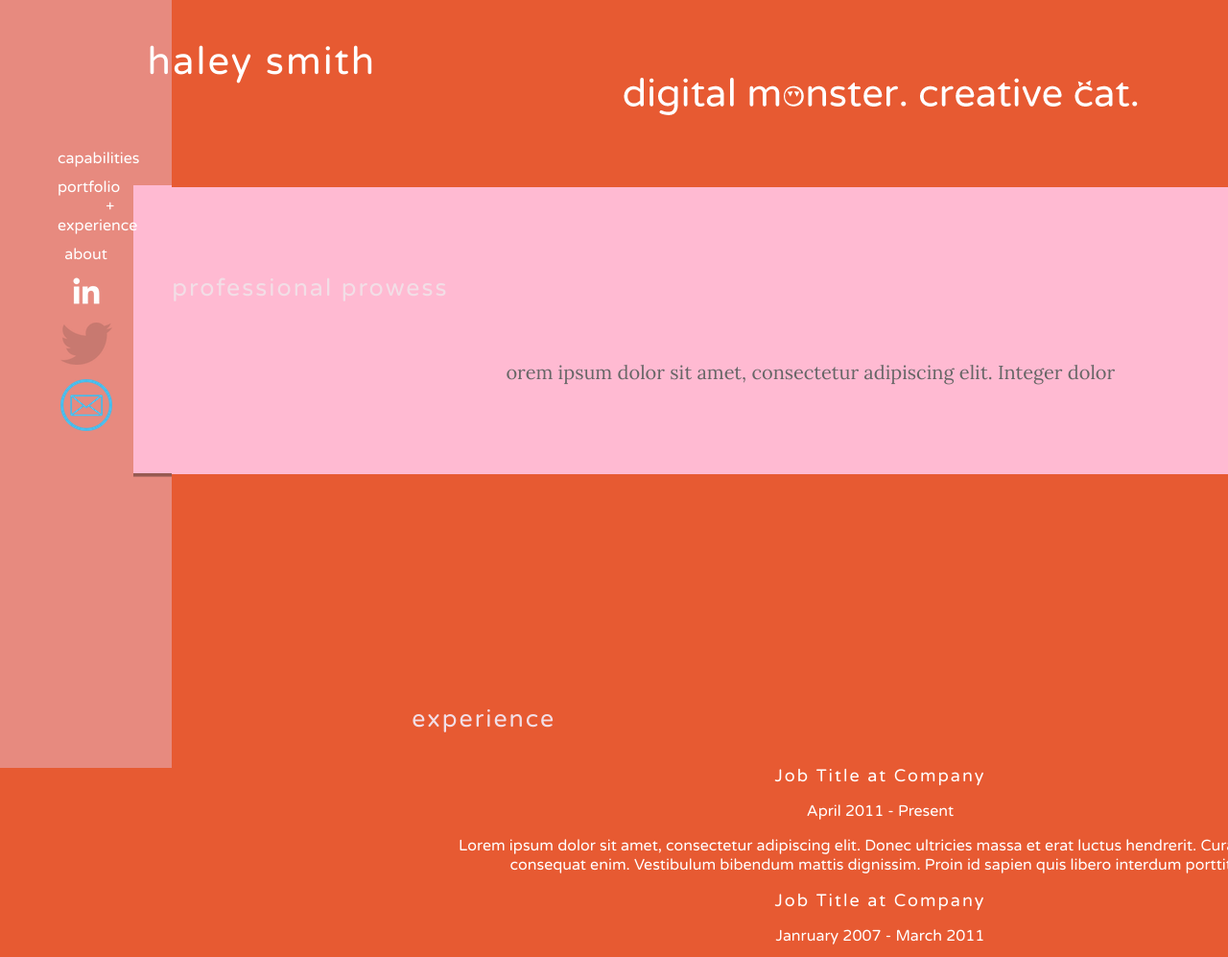
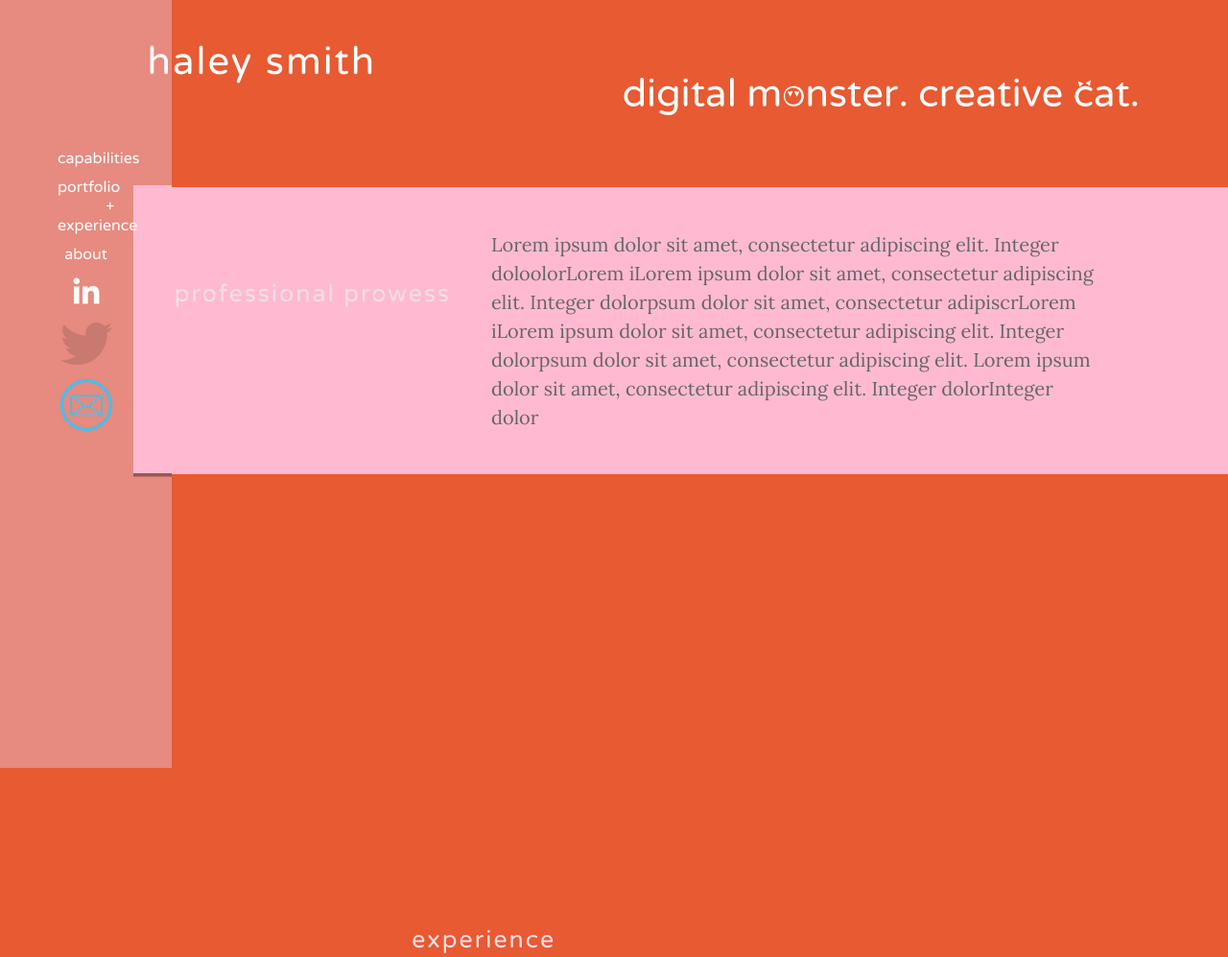
Before and after one commit to needleinthehaley/needleinthehaley.github.io, a plain HTML site: page resume.html in a window 1280 px wide. Shown: the top 997 px of the page at 96% size. Drawn offline with Linux system fonts and the light colour scheme.

Commit message:
resume page

```diff
--- a/css/style.css
+++ b/css/style.css
@@ -74,6 +74,7 @@ header {
 	width: 100%;
 	height: 190px;
 	display: inline-block;
+	pointer-events: none;
 }
 
 #tag {
@@ -549,6 +550,24 @@ a{
 	margin-right: 150px;
 }
 
+#column1 {
+	height: 100%;
+	width: 40%;
+	float: left;
+	padding-left: 10%;
+}
+
+#column2 {
+	width: 60%;
+	float: right;
+	padding-right: 10%;
+}
+
+#column2 p {
+	text-align: left;
+	padding-top: 7%;
+}
+
 h4 {
 	margin-left: 14%;
 	margin-top: 0px;
@@ -556,5 +575,20 @@ h4 {
 	letter-spacing: 2px;
 	color: #F2DEE6;
 	font-weight: 100;
-	padding-top: 7%;
+	padding-top: 25%;
 }
+
+.resume_top_box {
+	background-color: #FFBAD2;
+	height: 299px;
+	position: relative;
+}
+
+
+.resume_top_box p {
+	line-height: 1.5;
+	font-size: 20px;
+	margin: 0px;
+	color: #666;
+	font-family: 'Lora';
+}
--- a/resume.html
+++ b/resume.html
@@ -73,10 +73,13 @@
 
     <div class="about_container clearfix">
 
-      <div class="top_right_box">
-        <h4>professional prowess</h4>
-        <p>orem ipsum dolor sit amet, consectetur adipiscing elit. Integer dolor<p>
-
+      <div class="resume_top_box">
+        <div id="column1">
+          <h4>professional prowess</h4>
+        </div>
+        <div id="column2">
+          <p>Lorem ipsum dolor sit amet, consectetur adipiscing elit. Integer doloolorLorem iLorem ipsum dolor sit amet, consectetur adipiscing elit. Integer dolorpsum dolor sit amet, consectetur adipiscrLorem iLorem ipsum dolor sit amet, consectetur adipiscing elit. Integer dolorpsum dolor sit amet, consectetur adipiscing elit. Lorem ipsum dolor sit amet, consectetur adipiscing elit. Integer dolorInteger dolor<p>
+        </div>
     </div>
 
 <div id="cv" class="instaFade flexbox-item two-thirds">
```
